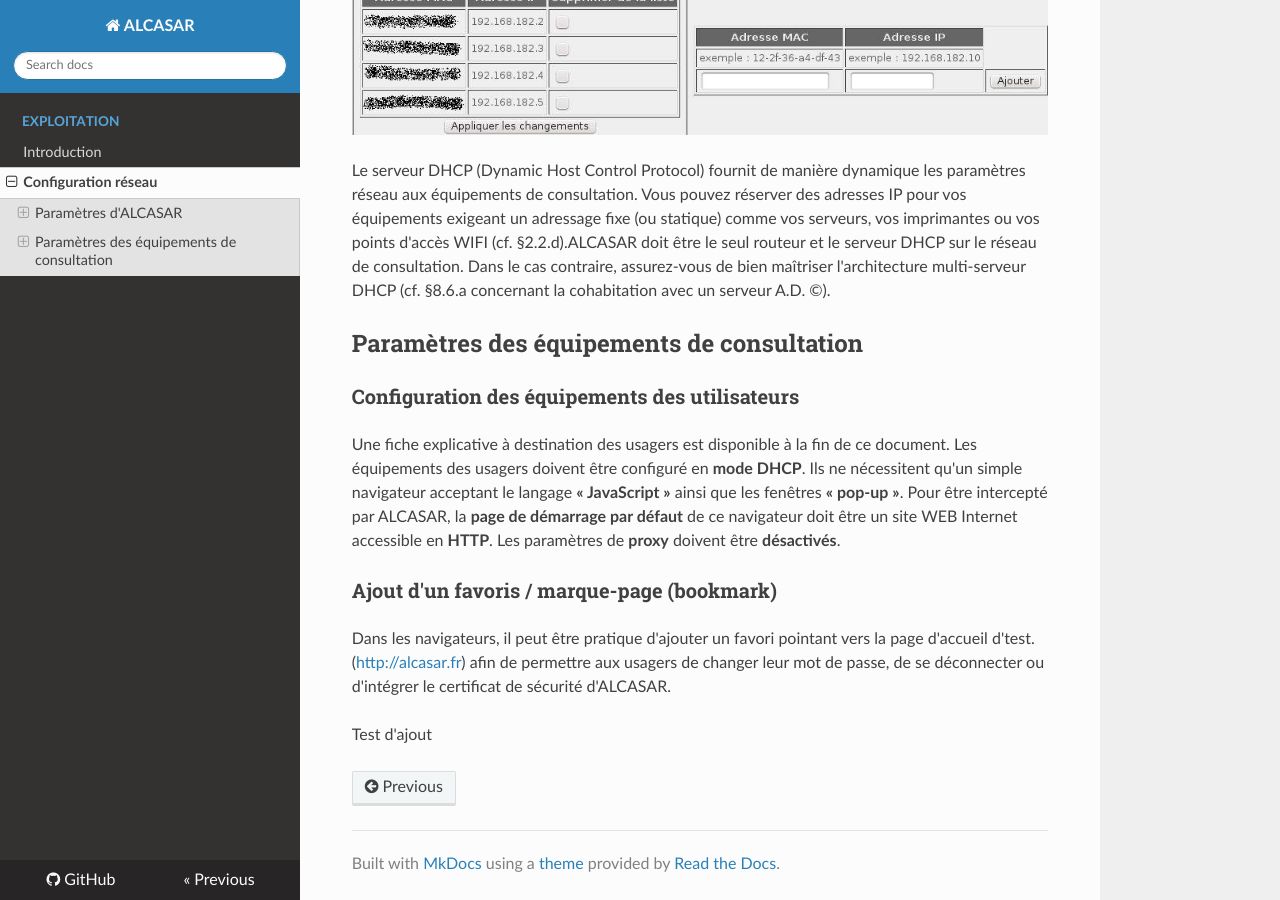
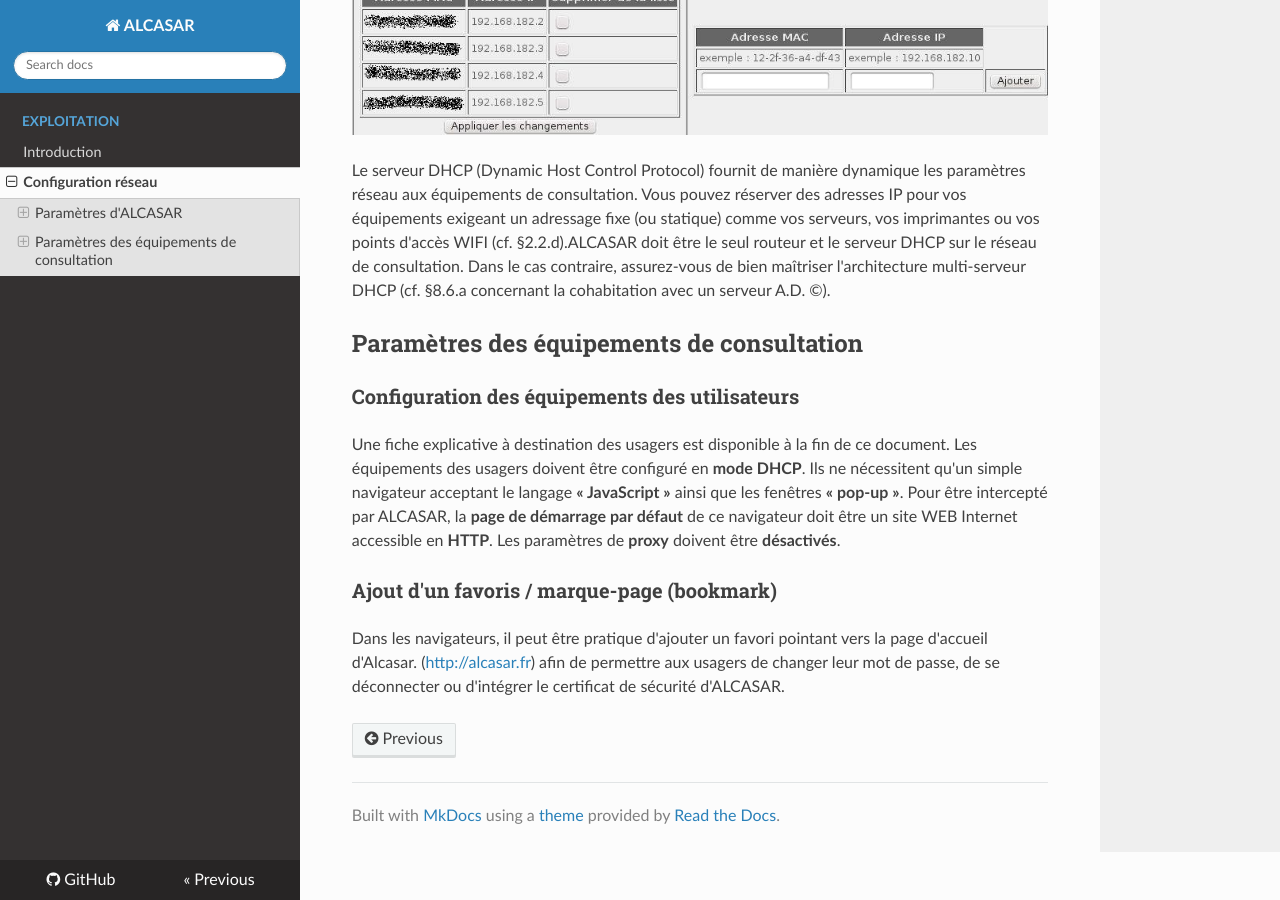
Before and after one commit to Bettyna-Bourcier2/Alcasar-documentation, an MkDocs documentation site: the page built from docs/configuration_reseau.md, in a window 1280 px wide and 900 px high, scrolled down 1921 px. Built offline with MkDocs 1.6.1, drawn with Linux system fonts in a browser that asks for light colours; nearby versions of some CDN libraries; old or Windows-style settings are respelled for this version of MkDocs.

Commit message:
Update configuration_reseau.md
Suppression des "tests"

```diff
--- a/docs/configuration_reseau.md
+++ b/docs/configuration_reseau.md
@@ -47,7 +47,4 @@ Une fiche explicative à destination des usagers est disponible à la fin de ce
 
 ### Ajout d'un favoris / marque-page (bookmark)
 
-Dans les navigateurs, il peut être pratique d'ajouter un favori pointant vers la page d'accueil d'test. ([http://alcasar.fr](http://alcasar.fr)) afin de permettre aux usagers de changer leur mot de passe, de se déconnecter ou d'intégrer le certificat de sécurité d'ALCASAR.
-
-
-Test d'ajout
+Dans les navigateurs, il peut être pratique d'ajouter un favori pointant vers la page d'accueil d'Alcasar. ([http://alcasar.fr](http://alcasar.fr)) afin de permettre aux usagers de changer leur mot de passe, de se déconnecter ou d'intégrer le certificat de sécurité d'ALCASAR.
```
